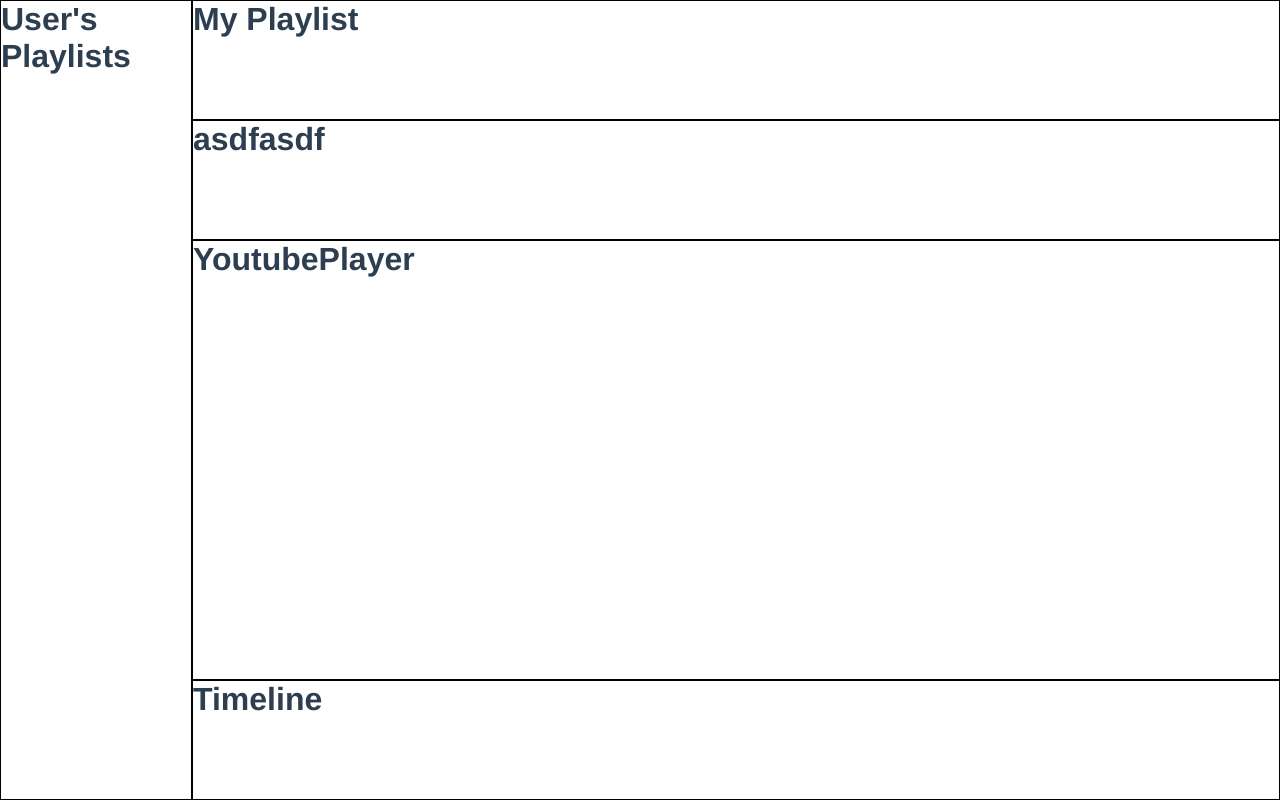
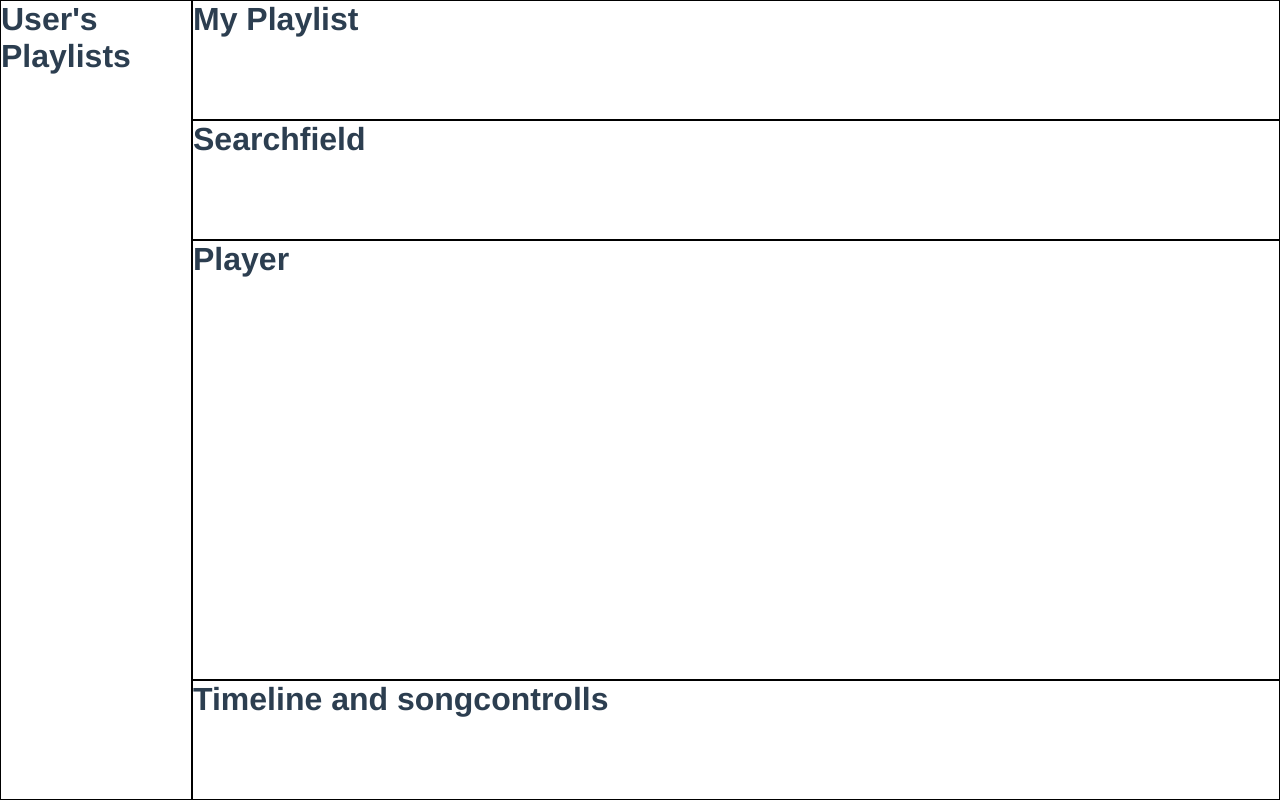
Before and after one commit to ollejj/ljudio, a Vue app in the folder frontend/: page / in a window 1280 px wide. Built offline with nearby package versions, Linux system fonts and the light colour scheme.

Commit message:
Changed layout

```diff
--- a/frontend/src/components/PlaylistContent.vue
+++ b/frontend/src/components/PlaylistContent.vue
@@ -1,6 +1,6 @@
 <template>
   <div>
-        <h1>asdfasdf</h1>
+    <h1>Searchfield</h1>
   </div>
 </template>
 
--- a/frontend/src/components/SongItem.vue
+++ b/frontend/src/components/SongItem.vue
@@ -1,6 +1,6 @@
 <template>
   <div>
-    <h1>YoutubePlayer</h1>
+    <h1>Player</h1>
   </div>
 </template>
 
@@ -8,7 +8,7 @@
 export default {
   name: "SongItem",
   data() {
-    return;
+    return{};
   },
 };
 </script>
--- a/frontend/src/components/Timeline.vue
+++ b/frontend/src/components/Timeline.vue
@@ -1,6 +1,6 @@
 <template>
   <div>
-        <h1>Timeline</h1>
+    <h1>Timeline and songcontrolls</h1>
   </div>
 </template>
 
```
Lines whose indentation alone changed are shown as unchanged.
